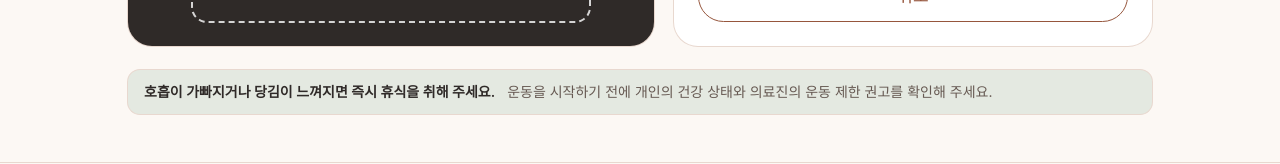
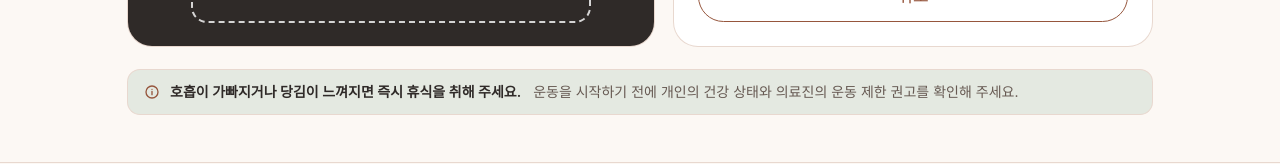
Before and after one commit to samzo-3/momfit-frontend, a React (Vite) app: page /dev/sidekick/start in a window 1280 px wide. Both pictures are taken after a click on the button "Side Kick 시작". Shown: the part 603-767 px from the top of the page. Built offline with nearby package versions, Linux system fonts and the light colour scheme; no server answers.

Commit message:
feat: 준비·환경 점검 화면의 안내 박스에 아이콘 추가
- 운동 고르기 화면의 느낌표 아이콘을 NoticeIcon 컴포넌트로 분리
- 준비 화면과 환경 점검 화면의 안내 박스 앞에 같은 아이콘 적용
- 디자인 문서 갱신

```diff
--- /dev/null
+++ b/src/features/workouts/components/NoticeIcon.tsx
@@ -0,0 +1,19 @@
+// 운동 고르기·준비 화면의 안내 박스 앞에 두는 느낌표 아이콘. 의미는 옆 문구가 전한다.
+function NoticeIcon() {
+  return (
+    <svg
+      aria-hidden="true"
+      viewBox="0 0 24 24"
+      className="size-4 shrink-0 text-brand-text"
+      fill="none"
+      stroke="currentColor"
+      strokeWidth="2"
+      strokeLinecap="round"
+    >
+      <circle cx="12" cy="12" r="9" />
+      <path d="M12 11v5M12 8h.01" />
+    </svg>
+  )
+}
+
+export default NoticeIcon
--- a/src/features/workouts/components/WorkoutReady.tsx
+++ b/src/features/workouts/components/WorkoutReady.tsx
@@ -1,6 +1,7 @@
 import { useId, useState } from 'react'
 import { Link, useNavigate } from 'react-router-dom'
 import Button from '../../../shared/components/Button'
+import NoticeIcon from './NoticeIcon'
 import readyWorkoutImage from '../assets/ready-workout.jpg'
 import {
   HEALTH_NOTICE,
@@ -133,10 +134,13 @@ function WorkoutReady({
           </section>
         </div>
 
-        <p className="flex flex-col gap-1 rounded-xl bg-sage-soft px-4 py-3 text-sm text-cocoa-secondary ring-1 ring-primary-strong sm:flex-row sm:items-center sm:gap-3">
-          <span className="font-semibold text-cocoa">{SAFETY_NOTICE}</span>
-          <span>{HEALTH_NOTICE}</span>
-        </p>
+        <div className="flex items-center gap-2.5 rounded-xl bg-sage-soft px-4 py-3 text-sm text-cocoa-secondary ring-1 ring-primary-strong">
+          <NoticeIcon />
+          <p className="flex flex-col gap-1 sm:flex-row sm:items-center sm:gap-3">
+            <span className="font-semibold text-cocoa">{SAFETY_NOTICE}</span>
+            <span>{HEALTH_NOTICE}</span>
+          </p>
+        </div>
       </div>
     </main>
   )
--- a/src/pages/SideKickEnvironmentCheckPage.tsx
+++ b/src/pages/SideKickEnvironmentCheckPage.tsx
@@ -1,6 +1,7 @@
 import { useEffect, useRef, useState } from 'react'
 import { Link, Navigate, useNavigate, useParams } from 'react-router-dom'
 import Button from '../shared/components/Button'
+import NoticeIcon from '../features/workouts/components/NoticeIcon'
 import StatusIcon from '../shared/components/StatusIcon'
 import { ENVIRONMENT_CHECK_CONFIG } from '../features/yolo-environment-check/environment-policy'
 import {
@@ -239,10 +240,13 @@ export default function SideKickEnvironmentCheckPage({
           </section>
         </div>
 
-        <p className="flex flex-col gap-1 rounded-xl bg-sage-soft px-4 py-3 text-sm text-cocoa-secondary ring-1 ring-primary-strong sm:flex-row sm:items-center sm:gap-3">
-          <span className="font-semibold text-cocoa">{SAFETY_NOTICE}</span>
-          <span>{HEALTH_NOTICE}</span>
-        </p>
+        <div className="flex items-center gap-2.5 rounded-xl bg-sage-soft px-4 py-3 text-sm text-cocoa-secondary ring-1 ring-primary-strong">
+          <NoticeIcon />
+          <p className="flex flex-col gap-1 sm:flex-row sm:items-center sm:gap-3">
+            <span className="font-semibold text-cocoa">{SAFETY_NOTICE}</span>
+            <span>{HEALTH_NOTICE}</span>
+          </p>
+        </div>
       </div>
     </main>
   )
--- a/src/pages/WorkoutsPage.tsx
+++ b/src/pages/WorkoutsPage.tsx
@@ -1,4 +1,5 @@
 import { Link, useSearchParams } from 'react-router-dom'
+import NoticeIcon from '../features/workouts/components/NoticeIcon'
 import {
   HEALTH_NOTICE,
   ModeChoices,
@@ -46,18 +47,7 @@ function WorkoutsPage() {
           </Link>
         ) : null}
         <p className="flex items-center gap-2.5 rounded-xl bg-sage-soft px-4 py-3 text-sm text-cocoa-secondary ring-1 ring-primary-strong">
-          <svg
-            aria-hidden="true"
-            viewBox="0 0 24 24"
-            className="size-4 shrink-0 text-brand-text"
-            fill="none"
-            stroke="currentColor"
-            strokeWidth="2"
-            strokeLinecap="round"
-          >
-            <circle cx="12" cy="12" r="9" />
-            <path d="M12 11v5M12 8h.01" />
-          </svg>
+          <NoticeIcon />
           {HEALTH_NOTICE}
         </p>
       </div>
```
Also changed, not shown: 1 other file (tests, documents, lock files or other folders).
